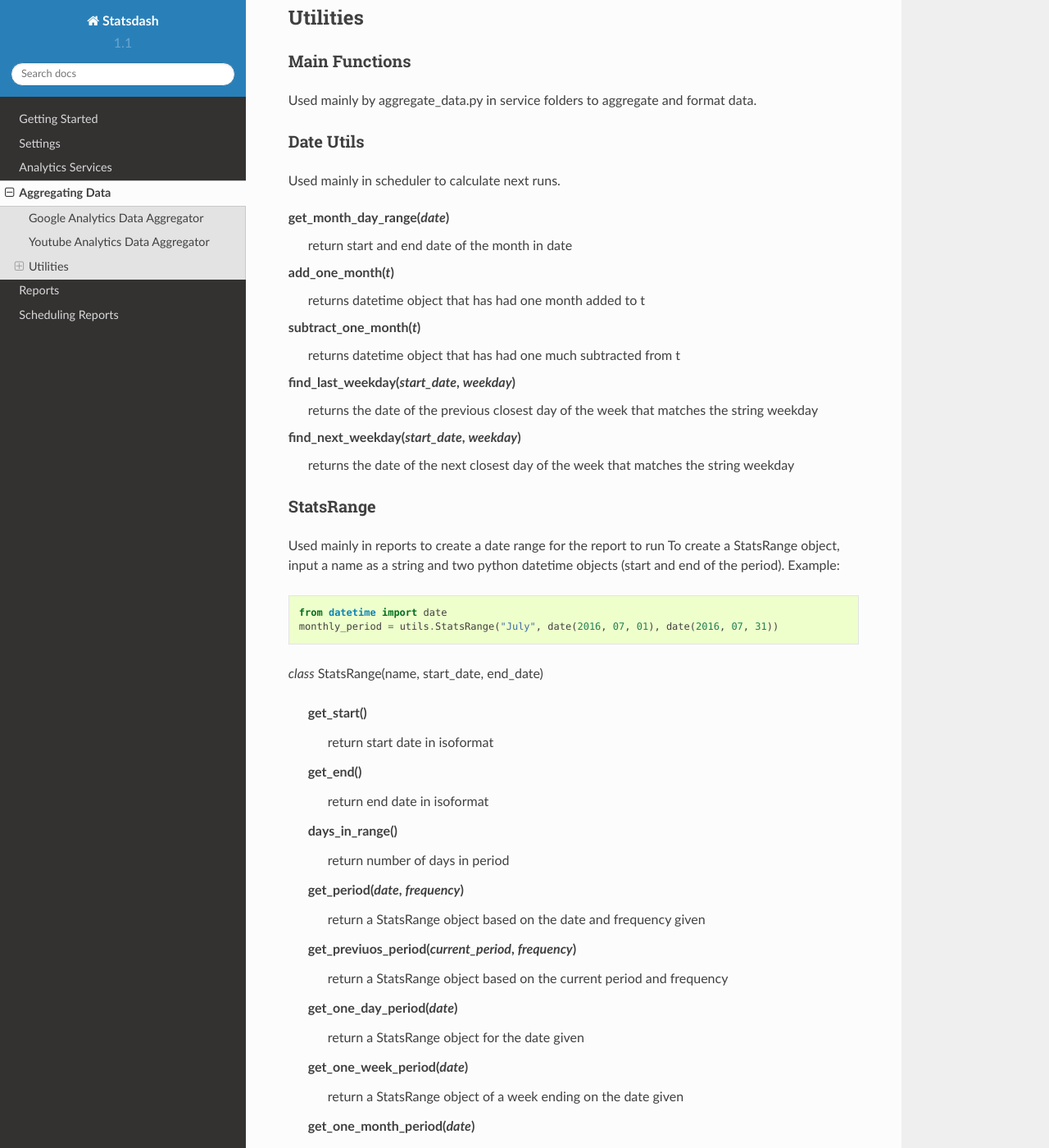
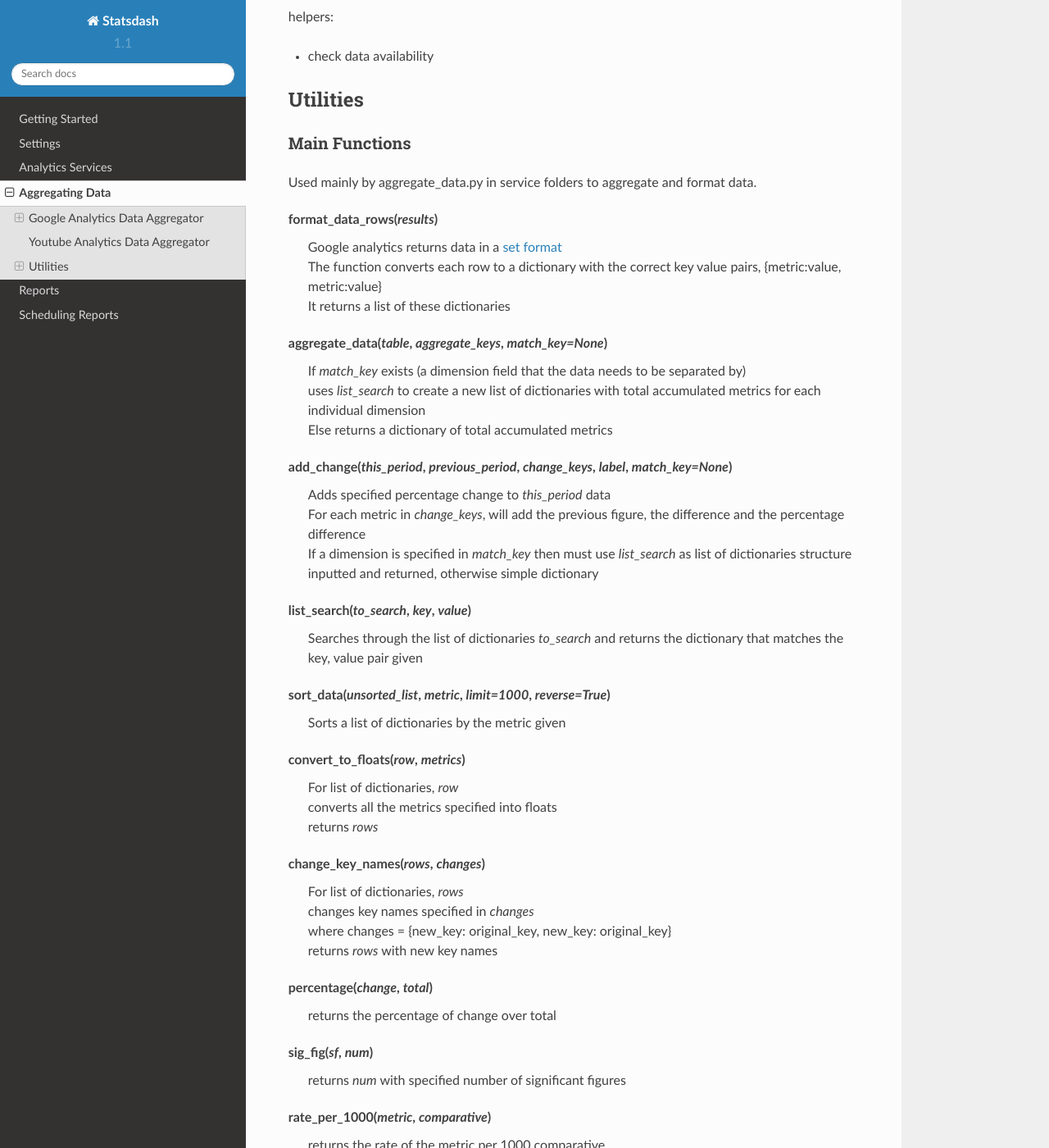
Before and after one commit to gamernetwork/gastatsdash, a Sphinx documentation site: the page built from docs/aggregating_data.rst, in a window 1280 px wide and 1400 px high, scrolled down 3193 px. Shown: the whole window at 82% size. Built offline with Sphinx 7.4.7 and the Read the Docs theme 2.0.0, drawn with Linux system fonts in a browser that asks for light colours; some of the changed text lies outside the part shown.

Commit message:
doing util functions

```diff
--- a/docs/aggregating_data.rst
+++ b/docs/aggregating_data.rst
@@ -17,13 +17,16 @@ Example::
 
 The functions within the aggregate_data files should query the analytics class to get the data, then use shared functions from the utilities file to aggregate and format the data in a set form.
 
-*class* AnalyticsData(sites period, frequency)
+*class* AnalyticsData(sites, period, frequency)
     | Creates a list of periods to gather data for based on the period and the frequency.
     | Using StatsRange objects it will get the previous period and yearly period to calculate percentage change against
 
 
 Google Analytics Data Aggregator
 -------------------------------
+
+Data Tables
+++++++++++
 
 summary_table()
     | For each date period, and for each site in the site list calculate...
@@ -134,6 +140,54 @@ Main Functions
 
 Used mainly by aggregate_data.py in service folders to aggregate and format data.
 
+format_data_rows(*results*)
+    | Google analytics returns data in a `set format <https://developers.google.com/analytics/devguides/reporting/core/v3/reference#data_response>`_
+    | The function converts each row to a dictionary with the correct key value pairs, {metric:value, metric:value}
+    | It returns a list of these dictionaries
+
+aggregate_data(*table*, *aggregate_keys*, *match_key=None*)
+    | If *match_key* exists (a dimension field that the data needs to be separated by)
+    | uses *list_search* to create a new list of dictionaries with total accumulated metrics for each individual dimension
+    | Else returns a dictionary of total accumulated metrics
+
+add_change(*this_period*, *previous_period*, *change_keys*, *label*, *match_key=None*)
+    | Adds specified percentage change to *this_period* data
+    | For each metric in *change_keys*, will add the previous figure, the difference and the percentage difference
+    | If a dimension is specified in *match_key* then must use *list_search* as list of dictionaries structure inputted and returned, otherwise simple dictionary
+
+list_search(*to_search*, *key*, *value*)
+    | Searches through the list of dictionaries *to_search* and returns the dictionary that matches the key, value pair given
+
+sort_data(*unsorted_list*, *metric*, *limit=1000*, *reverse=True*)
+    | Sorts a list of dictionaries by the metric given
+
+convert_to_floats(*row*, *metrics*)
+    | For list of dictionaries, *row*
+    | converts all the metrics specified into floats
+    | returns *rows*
+
+change_key_names(*rows*, *changes*)
+    | For list of dictionaries, *rows*
+    | changes key names specified in *changes*
+    | where changes = {new_key: original_key, new_key: original_key}
+    | returns *rows* with new key names
+
+percentage(*change*, *total*)
+    | returns the percentage of change over total
+
+sig_fig(*sf*, *num*)
+    | returns *num* with specified number of significant figures
+
+rate_per_1000(*metric*, *comparative*)
+    | returns the rate of the metric per 1000 comparative
+
+convert_values_list(*id_dict*)
+    | converts values of the dictionary given into lists
+    | Used to generalise the site ID values, so if only one ID makes into a list with one element, otherwise leaves as a list of multiple elements
+
+chart(*title*, *x_labels*, *data*, *x_title*, *y_title*)
+    | Uses pygal library to create a line chart
+    | `Documentation <http://pygal.org/en/stable/index.html>`_
 
 Date Utils
 ++++++++++
```
Also changed, not shown: other parts of docs/aggregating_data.rst (+5 -2 lines).
